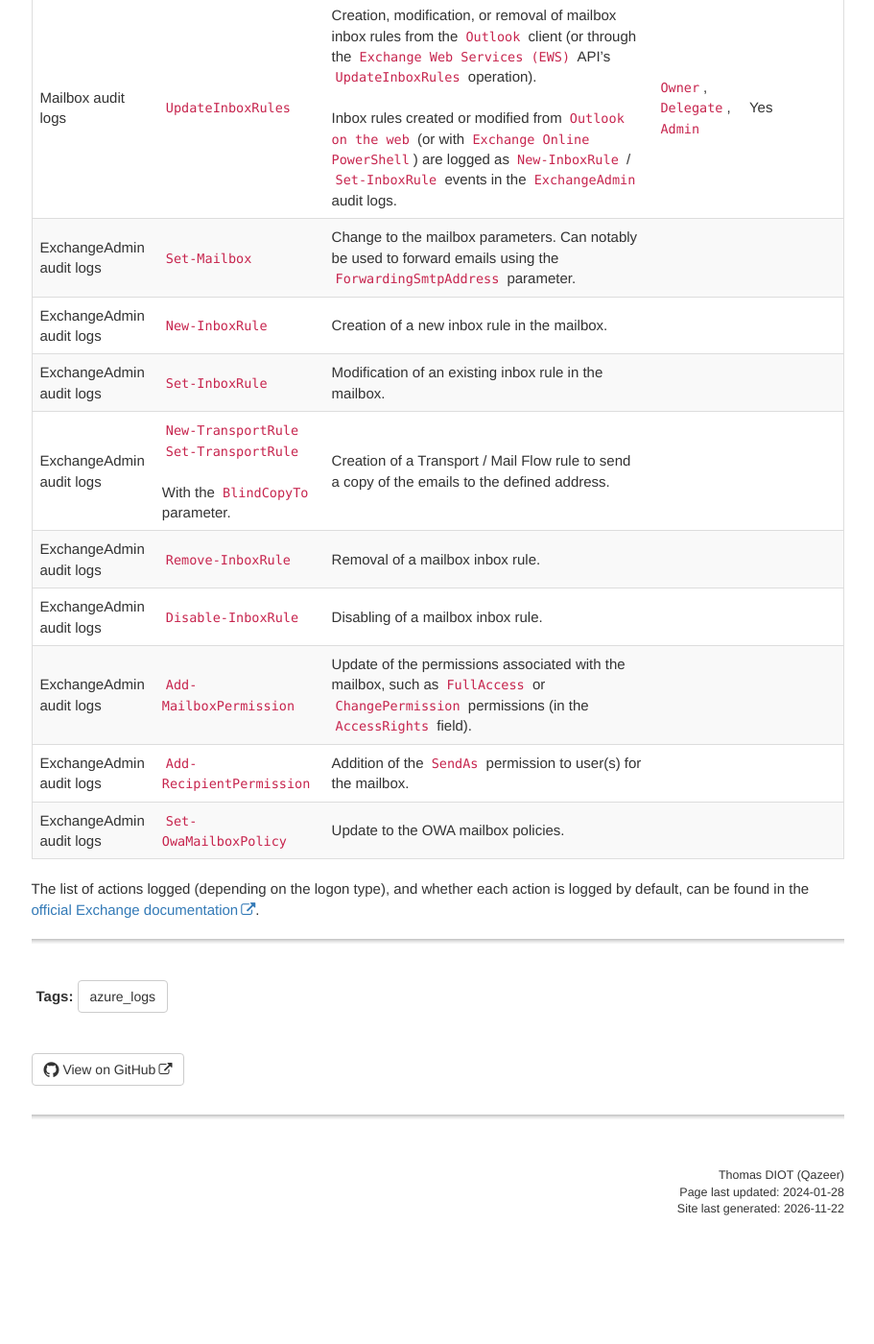
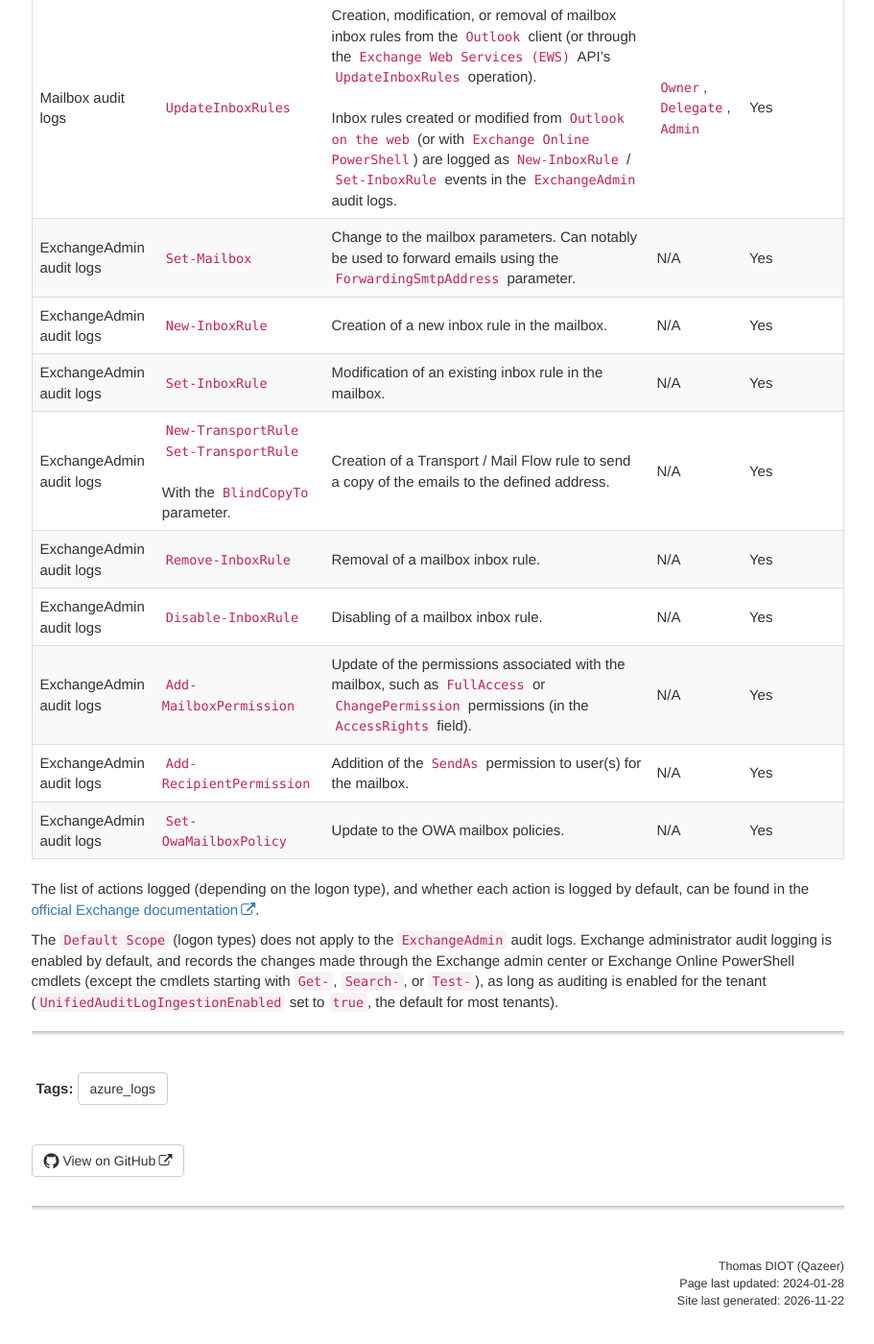
Before and after one commit to Qazeer/artefacts.help, a Jekyll site: the page built from pages/azure/m365_exchange_workload_logs.md, in a window 1280 px wide and 1400 px high, scrolled down 2070 px. Shown: the whole window at 96% size, without its empty margins (330-1241 px from the left). Built offline with Jekyll 4.4.1, drawn with Linux system fonts in a browser that asks for light colours; comment, search, counter and statistics services are not loaded; before the commit the page ends 3389 px from its top, so only the background shows below that.

Commit message:
[Artefact] M365 Exchange workload - Fill the Default Scope / Default columns

```diff
--- a/pages/azure/m365_exchange_workload_logs.md
+++ b/pages/azure/m365_exchange_workload_logs.md
@@ -26,16 +26,23 @@ The following operations are notable for the `Exchange` workload:
 | Mailbox audit logs | `SoftDelete` | Soft deletion of a message (deletion from the `Deleted Items` folder, but potentially recoverable from the `Recoverable Items` folder). | `Owner`, `Delegate`, `Admin` | Yes |
 | Mailbox audit logs | `HardDelete` | Permanent deletion of a message (message won't be placed in the `Deleted Items` folder or recoverable from the `Recoverable Items` folder). | `Owner`, `Delegate`, `Admin` | Yes |
 | Mailbox audit logs | `UpdateInboxRules` | Creation, modification, or removal of mailbox inbox rules from the `Outlook` client (or through the `Exchange Web Services (EWS)` API's `UpdateInboxRules` operation). <br><br> Inbox rules created or modified from `Outlook on the web` (or with `Exchange Online PowerShell`) are logged as `New-InboxRule` / `Set-InboxRule` events in the `ExchangeAdmin` audit logs. | `Owner`, `Delegate`, `Admin` | Yes |
-| ExchangeAdmin audit logs | `Set-Mailbox` | Change to the mailbox parameters. Can notably be used to forward emails using the `ForwardingSmtpAddress` parameter. |
-| ExchangeAdmin audit logs | `New-InboxRule` | Creation of a new inbox rule in the mailbox. |
-| ExchangeAdmin audit logs | `Set-InboxRule` | Modification of an existing inbox rule in the mailbox. |
-| ExchangeAdmin audit logs | `New-TransportRule` <br> `Set-TransportRule` <br><br> With the `BlindCopyTo` parameter. | Creation of a Transport / Mail Flow rule to send a copy of the emails to the defined address. |
-| ExchangeAdmin audit logs | `Remove-InboxRule` | Removal of a mailbox inbox rule. |
-| ExchangeAdmin audit logs | `Disable-InboxRule` | Disabling of a mailbox inbox rule. |
-| ExchangeAdmin audit logs | `Add-MailboxPermission` | Update of the permissions associated with the mailbox, such as `FullAccess` or `ChangePermission` permissions (in the `AccessRights` field). |
-| ExchangeAdmin audit logs | `Add-RecipientPermission` | Addition of the `SendAs` permission to user(s) for the mailbox. |
-| ExchangeAdmin audit logs | `Set-OwaMailboxPolicy` | Update to the OWA mailbox policies. |
+| ExchangeAdmin audit logs | `Set-Mailbox` | Change to the mailbox parameters. Can notably be used to forward emails using the `ForwardingSmtpAddress` parameter. | N/A | Yes |
+| ExchangeAdmin audit logs | `New-InboxRule` | Creation of a new inbox rule in the mailbox. | N/A | Yes |
+| ExchangeAdmin audit logs | `Set-InboxRule` | Modification of an existing inbox rule in the mailbox. | N/A | Yes |
+| ExchangeAdmin audit logs | `New-TransportRule` <br> `Set-TransportRule` <br><br> With the `BlindCopyTo` parameter. | Creation of a Transport / Mail Flow rule to send a copy of the emails to the defined address. | N/A | Yes |
+| ExchangeAdmin audit logs | `Remove-InboxRule` | Removal of a mailbox inbox rule. | N/A | Yes |
+| ExchangeAdmin audit logs | `Disable-InboxRule` | Disabling of a mailbox inbox rule. | N/A | Yes |
+| ExchangeAdmin audit logs | `Add-MailboxPermission` | Update of the permissions associated with the mailbox, such as `FullAccess` or `ChangePermission` permissions (in the `AccessRights` field). | N/A | Yes |
+| ExchangeAdmin audit logs | `Add-RecipientPermission` | Addition of the `SendAs` permission to user(s) for the mailbox. | N/A | Yes |
+| ExchangeAdmin audit logs | `Set-OwaMailboxPolicy` | Update to the OWA mailbox policies. | N/A | Yes |
 
 The list of actions logged (depending on the logon type), and whether each
 action is logged by default, can be found in the
 [official Exchange documentation](https://learn.microsoft.com/en-us/microsoft-365/compliance/audit-mailboxes).
+
+The `Default Scope` (logon types) does not apply to the `ExchangeAdmin` audit
+logs. Exchange administrator audit logging is enabled by default, and records
+the changes made through the Exchange admin center or Exchange Online
+PowerShell cmdlets (except the cmdlets starting with `Get-`, `Search-`, or
+`Test-`), as long as auditing is enabled for the tenant
+(`UnifiedAuditLogIngestionEnabled` set to `true`, the default for most tenants).
```
